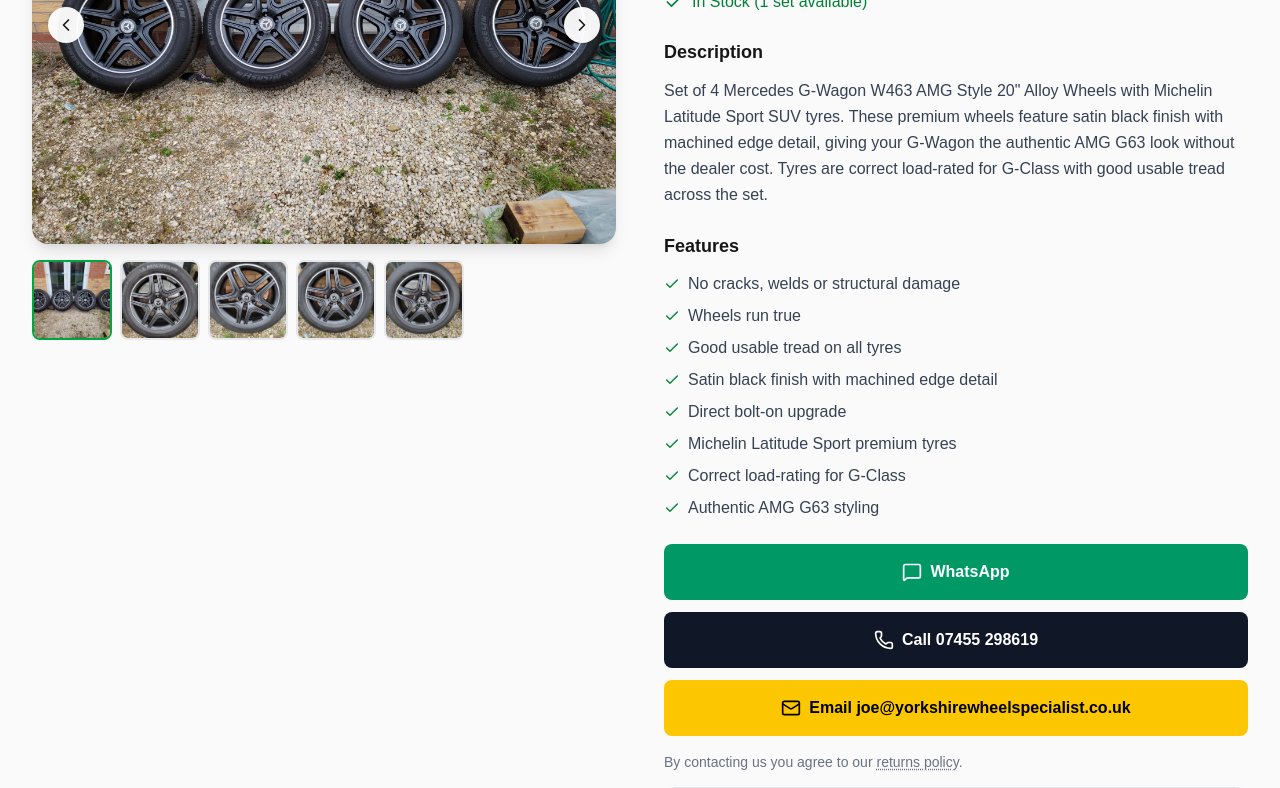
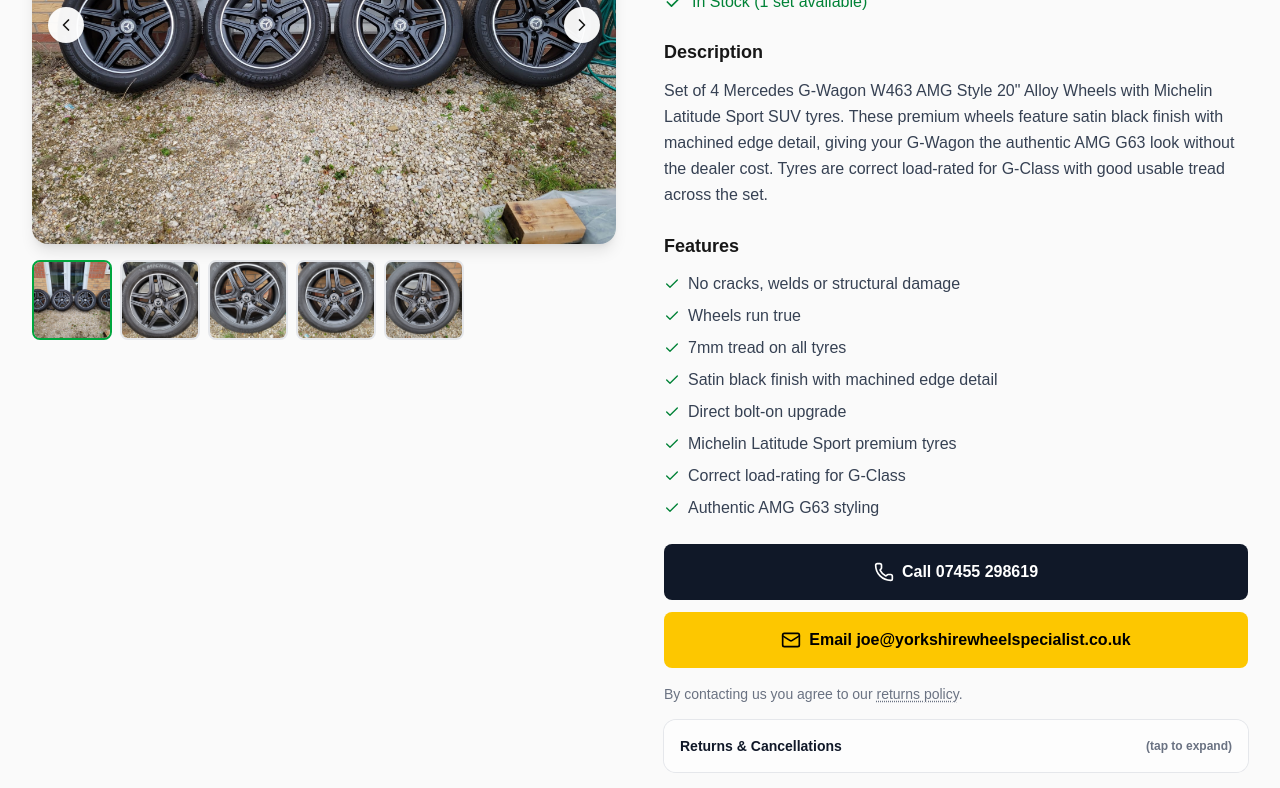
Before and after one commit to DreddnaughtINC/yorkshirewheelspecialist, a Next.js app: page /shop in a window 1280 px wide. Shown: the part 406-1194 px from the top of the page. Built offline with nearby package versions, Linux system fonts and the light colour scheme.

Commit message:
updated shop

```diff
--- a/app/shop/page.tsx
+++ b/app/shop/page.tsx
@@ -80,7 +80,7 @@ const product: Product = {
   features: [
     'No cracks, welds or structural damage',
     'Wheels run true',
-    'Good usable tread on all tyres',
+    '7mm tread on all tyres',
     'Satin black finish with machined edge detail',
     'Direct bolt-on upgrade',
     'Michelin Latitude Sport premium tyres',
@@ -322,16 +322,6 @@ export default function ProductPage() {
             {/* Contact to Buy */}
             <div className="hidden sm:block space-y-3">
               <a
-                href={waHref}
-                target="_blank"
-                rel="noopener noreferrer"
-                className="w-full inline-flex items-center justify-center gap-2 rounded-lg px-5 py-4 font-semibold bg-emerald-600 text-white hover:bg-emerald-700 transition focus:outline-none focus-visible:ring-2 focus-visible:ring-offset-2 focus-visible:ring-emerald-500"
-                aria-label="Contact via WhatsApp"
-              >
-                <MessageSquare className="w-5 h-5" />
-                WhatsApp
-              </a>
-              <a
                 href={telHref}
                 className="w-full inline-flex items-center justify-center gap-2 rounded-lg px-5 py-4 font-semibold bg-gray-900 text-white hover:bg-black transition focus:outline-none focus-visible:ring-2 focus-visible:ring-offset-2 focus-visible:ring-emerald-500"
                 aria-label={`Call ${formatPhone(phone)}`}
@@ -504,14 +494,12 @@ export default function ProductPage() {
         <div className="mx-auto max-w-7xl px-4 py-2">
           <div className="grid grid-cols-2 gap-2">
             <a
-              href={waHref}
-              target="_blank"
-              rel="noopener noreferrer"
-              className="inline-flex items-center justify-center gap-2 rounded-lg px-3 py-3 font-semibold bg-emerald-600 text-white hover:bg-emerald-700 focus:outline-none focus-visible:ring-2 focus-visible:ring-emerald-500"
-              aria-label="WhatsApp"
-            >
-              <MessageSquare className="w-5 h-5" />
-              <span>WhatsApp</span>
+              href={mailHref}
+                className="w-full inline-flex items-center justify-center gap-2 rounded-lg px-5 py-4 font-semibold bg-yellow-400 text-black hover:bg-yellow-300 transition focus:outline-none focus-visible:ring-2 focus-visible:ring-offset-2 focus-visible:ring-emerald-500"
+                aria-label={`Email ${email}`}
+              >
+                <Mail className="w-5 h-5" />
+                Email {email}
             </a>
             <a
               href={telHref}
```
